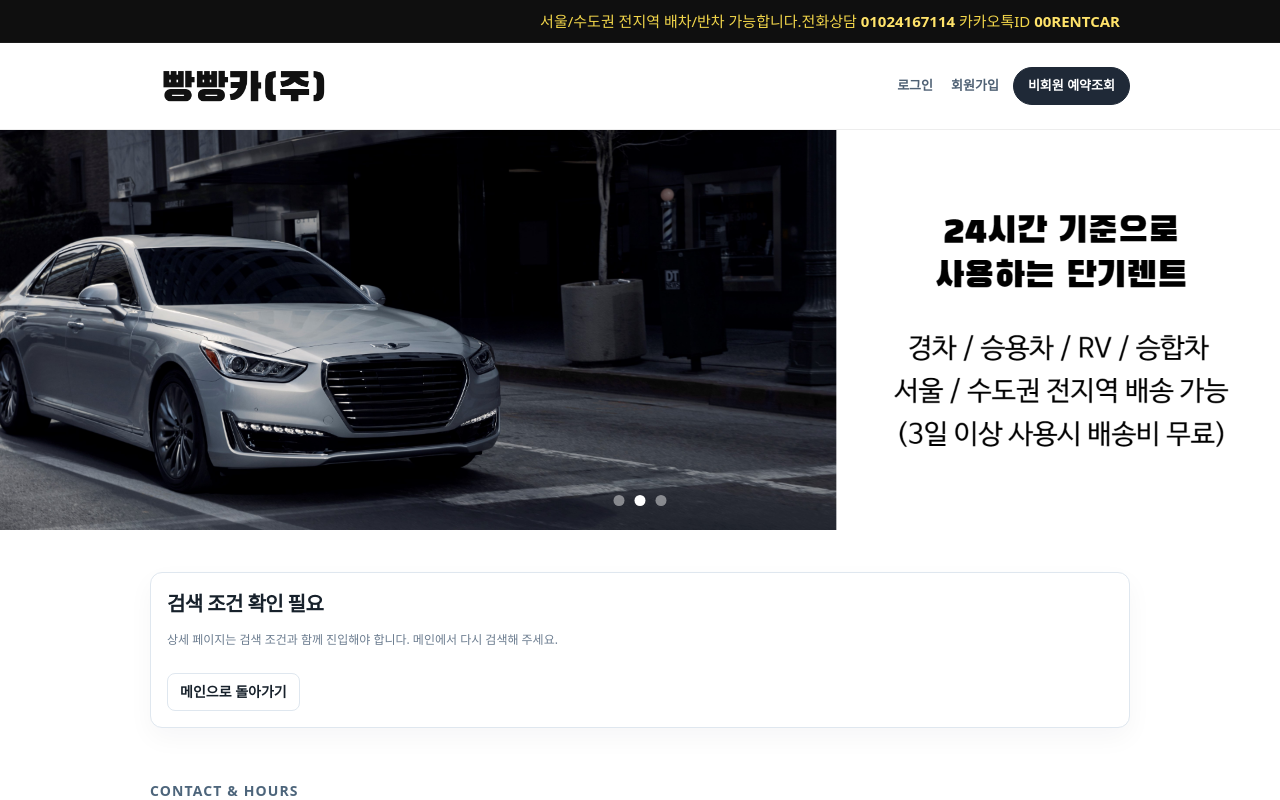
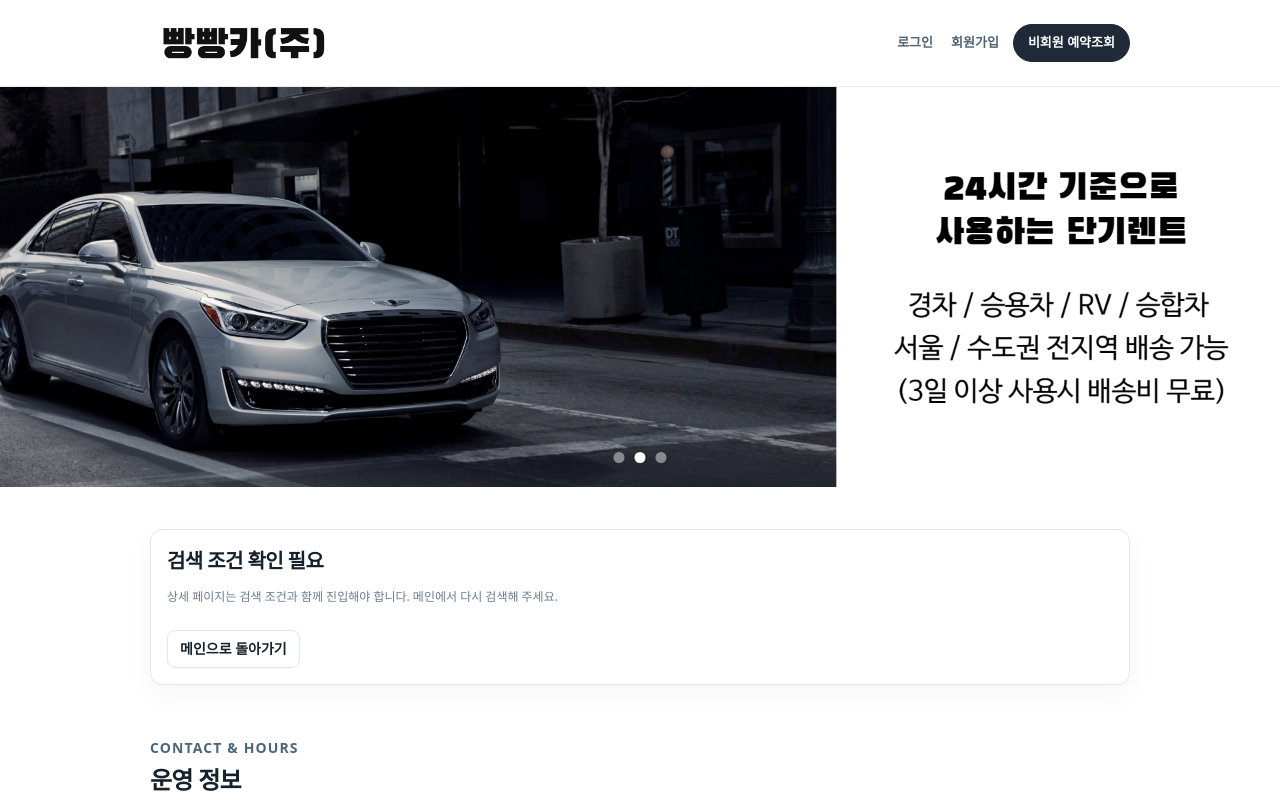
Before and after one commit to otang00/premove-clone, a React (Vite) app: page /cars/1 in a window 1280 px wide. Shown: the top 800 px of the page. Built offline with nearby package versions, Linux system fonts and the light colour scheme.

Commit message:
chore: remove landing notice bar

```diff
--- a/src/pages/LandingPage.jsx
+++ b/src/pages/LandingPage.jsx
@@ -7,8 +7,7 @@ import ContactInfoStrip from '../components/ContactInfoStrip'
 import HeroShowcase from '../components/HeroShowcase'
 import ReservationEntrySection from '../components/ReservationEntrySection'
 import SearchResultsSection from '../components/SearchResultsSection'
-import TopNoticeBar from '../components/TopNoticeBar'
-import { landingContactItems, landingHero, landingNotice } from '../data/landing'
+import { landingContactItems, landingHero } from '../data/landing'
 
 export default function LandingPage() {
   const location = useLocation()
@@ -21,7 +20,6 @@ export default function LandingPage() {
 
   return (
     <div className="page-shell landing-shell">
-      <TopNoticeBar {...landingNotice} />
       <BrandHeader brandName="빵빵카 주식회사" />
 
       <main className="landing-page">
```
